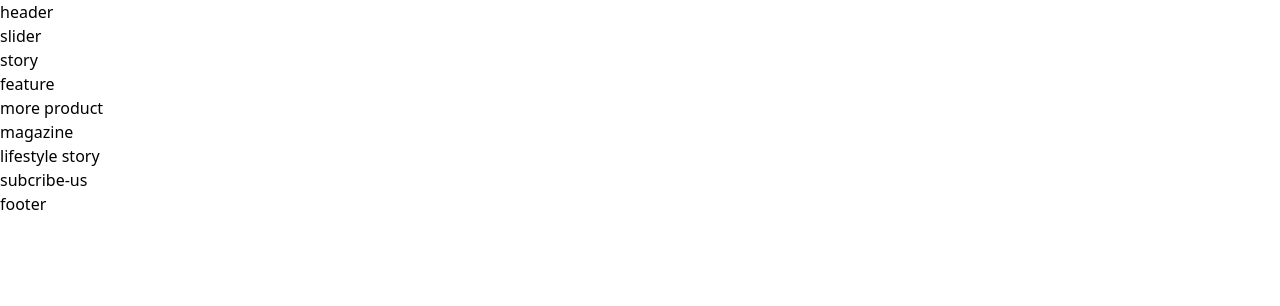
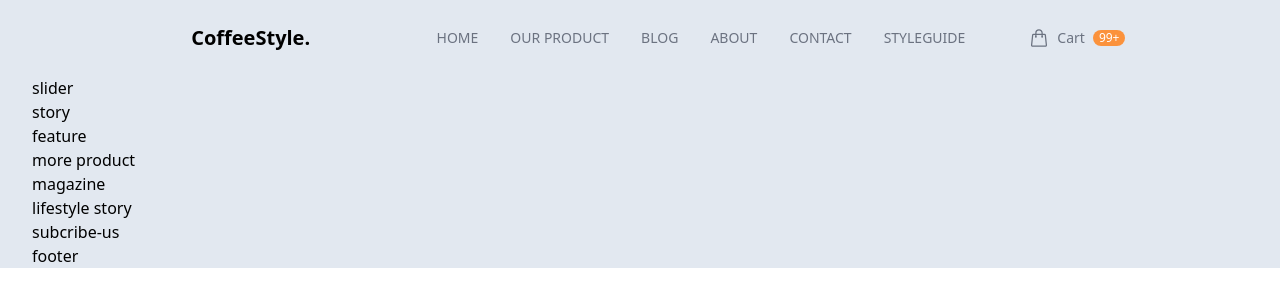
Before and after one commit to nana2503/tailwind-css, a website: page public/index.html in a window 1280 px wide. Drawn offline with Linux system fonts and the light colour scheme.

Commit message:
Add header.

```diff
--- a/public/index.html
+++ b/public/index.html
@@ -1,44 +1,74 @@
-<!doctype html>
+<!DOCTYPE html>
 <html>
   <head>
-  <meta charset="UTF-8">
-  <meta name="viewport" content="width=device-width, initial-scale=1.0">
-  <link href="./output.css" rel="stylesheet">
+    <meta charset="UTF-8" />
+    <meta name="viewport" content="width=device-width, initial-scale=1.0" />
+    <link href="./output.css" type="text/css" rel="stylesheet" />
   </head>
   <body>
     <div id="root">
-    <div class="content-wrapper">
-      <header>header</header>
-      <main>
-
-        <div class="slider">
-          slider
+      <div
+        class="content-wrapper max-w-screen-2xl text-base mx-auto px-8 bg-slate-200"
+      >
+        <header class="py-6 mx-10">
+          <nav class="flex flex-row justify-between items-center">
+            <div
+              class="logo basis-2/6 text-center text-xl font-semibold cursor-pointer"
+            >
+              CoffeeStyle.
             </div>
 
-        <div class="story">
-          story
-        </div>
+            <ul
+              class="flex flex-row basis-3/6 items-center justify-end gap-8 uppercase text-sm text-gray-500 font-medium"
+            >
+              <li class="ct-top-menu-item"><a href="#">Home</a></li>
+              <li class="ct-top-menu-item"><a href="#">Our Product</a></li>
+              <li class="ct-top-menu-item"><a href="#">Blog</a></li>
+              <li class="ct-top-menu-item"><a href="#">About</a></li>
+              <li class="ct-top-menu-item"><a href="#">Contact</a></li>
+              <li class="ct-top-menu-item"><a href="#">StyleGuide</a></li>
+            </ul>
 
-        <div class="feature">
-          feature
-        </div>
+            <ul
+              class="basis-1/6 flex justify-start items-center ml-16 text-sm text-gray-500 font-medium"
+            >
+              <li class="ct-top-menu-item">
+                <a href="#" class="flex items-center"
+                  ><svg
+                    xmlns="http://www.w3.org/2000/svg"
+                    fill="none"
+                    viewBox="0 0 24 24"
+                    stroke-width="1.5"
+                    stroke="currentColor"
+                    class="ct-icon"
+                  >
+                    <path
+                      stroke-linecap="round"
+                      stroke-linejoin="round"
+                      d="M15.75 10.5V6a3.75 3.75 0 1 0-7.5 0v4.5m11.356-1.993 1.263 12c.07.665-.45 1.243-1.119 1.243H4.25a1.125 1.125 0 0 1-1.12-1.243l1.264-12A1.125 1.125 0 0 1 5.513 7.5h12.974c.576 0 1.059.435 1.119 1.007ZM8.625 10.5a.375.375 0 1 1-.75 0 .375.375 0 0 1 .75 0Zm7.5 0a.375.375 0 1 1-.75 0 .375.375 0 0 1 .75 0Z"
+                    />
+                  </svg>
+                  <span class="mx-2">Cart</span>
+                  <span class="ct-badge-circle bg-orange-400 text-white">99+</span></a
+                >
+              </li>
+            </ul>
+          </nav>
+        </header>
+        <main>
+          <div class="slider">slider</div>
 
-        <div class="more-product">
-          more product
-        </div>
+          <div class="story">story</div>
 
-        <div class="magazine">
-          magazine
-        </div>
+          <div class="feature">feature</div>
 
-        <div class="lifestyle-story">
-          lifestyle story
-        </div>
+          <div class="more-product">more product</div>
 
-        <div class="subcribe">
-          subcribe-us
-        </div>
+          <div class="magazine">magazine</div>
 
+          <div class="lifestyle-story">lifestyle story</div>
+
+          <div class="subcribe">subcribe-us</div>
         </main>
         <footer>footer</footer>
       </div>
--- a/src/input.css
+++ b/src/input.css
@@ -1,3 +1,17 @@
 @tailwind base;
 @tailwind components;
 @tailwind utilities;
+
+/* CT: Custom */
+.ct-top-menu-item {
+    @apply cursor-pointer py-1 hover:text-gray-800 relative after:absolute after:bottom-0
+    after:left-0 after:bg-light-coffee after:h-0.5
+    after:w-0 hover:after:w-full after:transition-all
+    after:ease-in-out after:duration-300;
+}
+.ct-icon {
+    @apply w-5 h-5 inline-block;
+}
+.ct-badge-circle {
+    @apply text-xs text-center rounded-full px-1.5;
+}
--- a/tailwind.config.js
+++ b/tailwind.config.js
@@ -2,7 +2,11 @@
 export default {
   content: ["./public/**/*.{html,js}"],
   theme: {
-    extend: {},
+    extend: {
+      colors: {
+        'light-coffee' : '#C89F94'
+      }
+    },
   },
   plugins: [],
 }
```
Also changed, not shown: public/output.css. Lines whose indentation alone changed are shown as unchanged.
